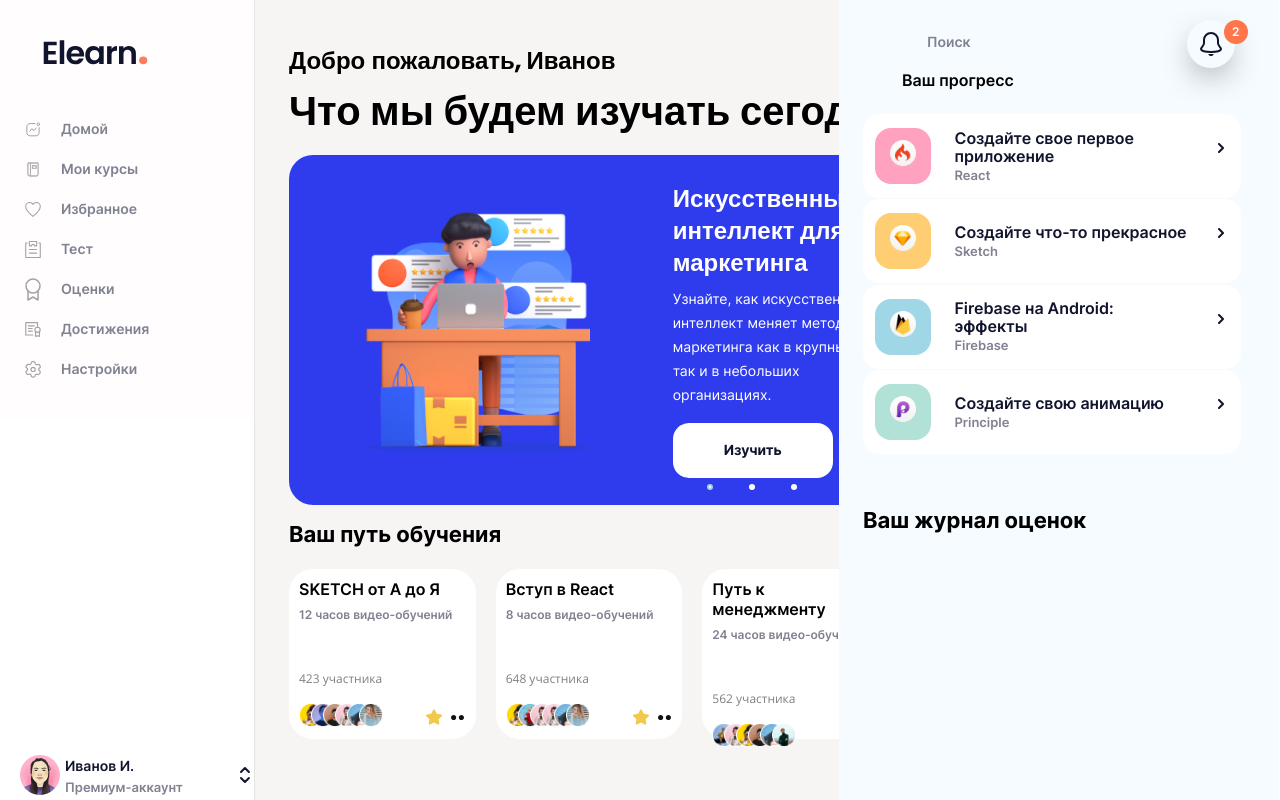
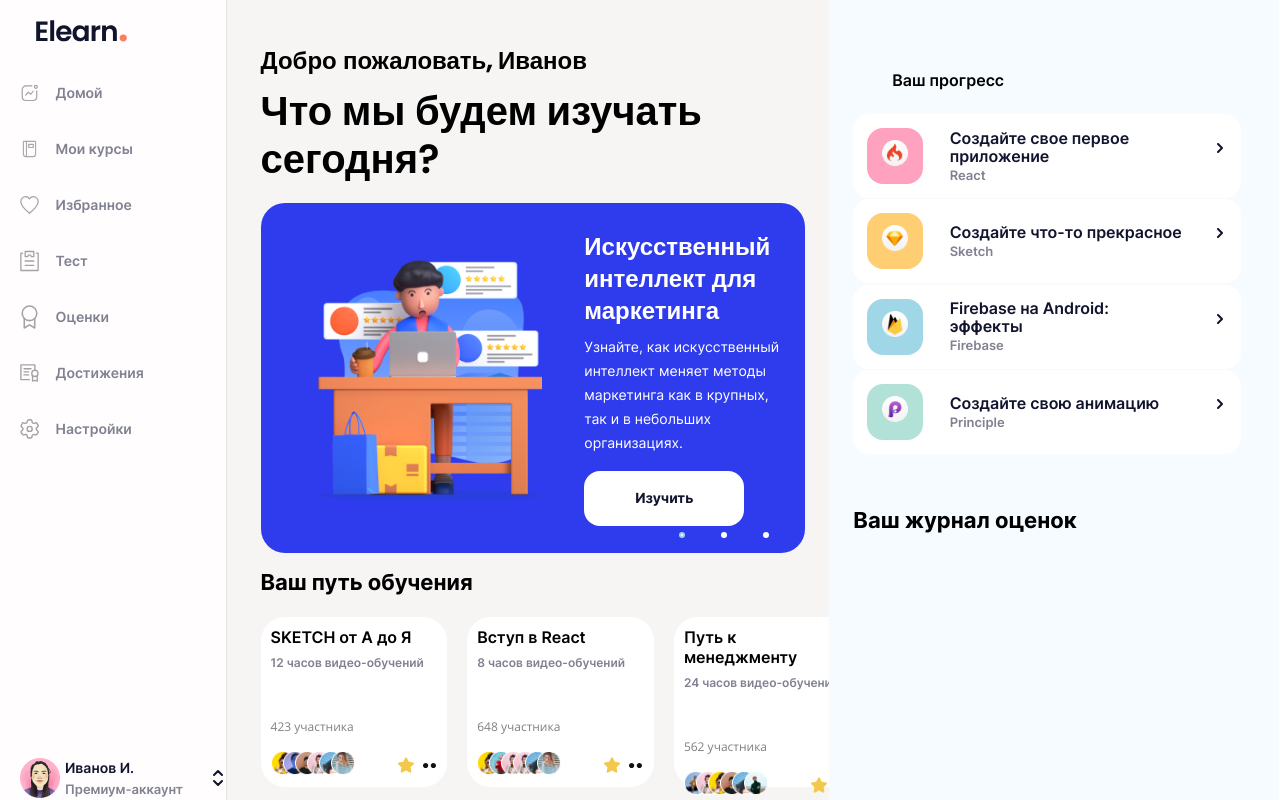
Before and after one commit to cyber-wf13/elern, a plain HTML site: page index.html in a window 1280 px wide. Drawn offline with nearby package versions, Linux system fonts and the light colour scheme.

Commit message:
create new width and height using %

```diff
--- a/index.html
+++ b/index.html
@@ -12,7 +12,7 @@
 
 <body>
 
-    <div class="wrapper--search">
+  <!-- <div class="wrapper--search">
       <div class="search">
         <input type="text" class="search__input" placeholder="Поиск">
       </div>
@@ -21,14 +21,14 @@
     <div class="push__box-btn">
       <button class="push__btn"></button>
       <div class="push__count">2</div>
-    </div>
+    </div> -->
 
-    <div class="wrapper--menu">
+  <div class="aside-menu">
     <section class="menu-box">
       <img class="menu-box__logo" src="images/logo.svg" alt="logo">
       <button class="menu-box__btn"><i class="far fa-arrow-alt-circle-right"></i></button>
       <nav class="menu">
-          <ul class="menu-list">
+        <ul class="menu__list">
           <li class="menu__item"><img class="menu__icon" src="images/menu-img-1.svg" alt="icon"><a class="menu__link"
               href="#">Домой</a>
           </li>
--- a/scss/style.scss
+++ b/scss/style.scss
@@ -39,14 +39,6 @@ h1,h2,h3,h4,h5,h6{
 //   // height: max-content;
 // }
 .wrapper{
-  &--menu{
-    display: inline-block;
-    position: relative;
-    width: 255px;
-    height: 100%;
-    // height: 100vh;
-    border-right: 1px solid #E4E4E4;
-  }
   &--search{
     position: absolute;
     top: 30px;
@@ -56,10 +48,18 @@ h1,h2,h3,h4,h5,h6{
   &--card{
     display: flex;
     justify-content: flex-start;
-    // min-width: 620px;
     width: 620px;
     height: 180px;
   }
+}
+
+.aside-menu{
+  display: inline-block;
+  position: relative;
+  // 255px
+  width: 17.7%;
+  height: 100%;
+  border-right: 1px solid #E4E4E4;
 }
 
 
@@ -125,26 +125,32 @@ h1,h2,h3,h4,h5,h6{
 }
 
 .menu-box{
-  // height: 100%;
+  height: 100%;
+  width: 100%;
   background-color: #fffdfd;
   &__logo{
-    height: 25px;
-    width: 105px;
-    margin: 40px 43px;
+    height: 2.73%;
+    width: 41.17%;
+    margin: 8.74% 15.6%;
   }
 }
 
 .menu{
   width: 100%;
-  height: 310px;
+  height: 100%;
+  max-height: 392px;
+  &__list{
+    height: 100%;
+    width: 100%;
+  }
   &__item{
     width: 100%;
-    height: 40px;
+    height: 14.28%;
     color: #fff;
     display: flex;
     justify-content: flex-start;
     align-items: center;
-    padding-left: 25px;
+    padding-left: 8.92%;
     &:hover{
       background-color: #2F3CED;
       border-radius: 0px 12px 12px 0px;
@@ -156,15 +162,15 @@ h1,h2,h3,h4,h5,h6{
   }
 
   &__link{
-    margin-left: 20px;
+    margin-left: 7.84%;
     color: #808191;
     font-family: 'Inter-SemiBold', 'Arial', sans-serif;
     font-size: 14px;
     line-height: 20px;
   }
   &__icon{
-    height: 23px;
-    width: 16px;
+    height: 43.63%;
+    width: 9.41%;
   }
 
 }
@@ -177,7 +183,7 @@ h1,h2,h3,h4,h5,h6{
   justify-content: space-between;
   align-items: center;
   width: 100%;
-  height: 40px;
+  height: 4.37%;
   font-family: 'Inter-SemiBold', 'Arial', sans-serif;
   padding-left: 20px;
   z-index: 4;
@@ -210,7 +216,8 @@ h1,h2,h3,h4,h5,h6{
 }
 .content{
   display: inline-block;
-  width: 80%;
+  // 678px
+  width: 47.08%;
   height: 100%;
   position: absolute;
   top: 0;
@@ -439,7 +446,9 @@ h1,h2,h3,h4,h5,h6{
   position: absolute;
   right: 1px;
   top: 0;
-  min-width: 440px;
+  // min-width: 440px;
+  // 506px
+  width: 35.13%;
   height: 100%;
   background-color: #F5FBFF;
   padding: 70px 38px 0px 24px;
```
Also changed, not shown: css/style.min.css. Lines whose indentation alone changed are shown as unchanged.
